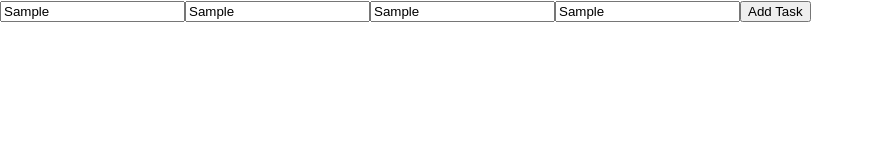
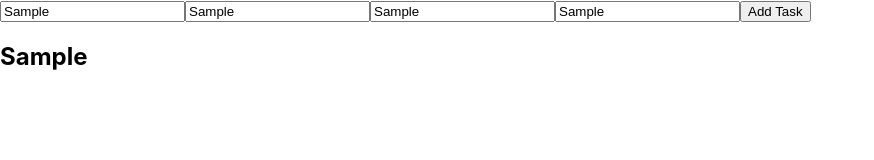
Before and after one commit to Agge20/React.js-Todo-app, a React (Create React App) app in the folder todo-app/: page / in a window 1280 px wide. Both pictures are taken after typing "Sample", "Sample", "Sample", "Sample" into the empty fields and a click on the button "Add Task". Shown: the top 160 px of the page, without its empty margins (0-874 px from the left). Built offline with nearby package versions, Linux system fonts and the light colour scheme.

Commit message:
Added functionality so todo-card is rendered on form-submit

```diff
--- a/todo-app/src/App.js
+++ b/todo-app/src/App.js
@@ -1,4 +1,5 @@
 import TodoForm from "./components/TodoForm";
+import TodoList from "./components/TodoList";
 import TodoContext from "./contexts/TodoContext";
 
 function App() {
@@ -6,6 +7,7 @@ function App() {
     <div className="App">
       <TodoContext>
         <TodoForm />
+        <TodoList />
       </TodoContext>
     </div>
   );
--- /dev/null
+++ b/todo-app/src/components/TodoCard.js
@@ -0,0 +1,14 @@
+import React from 'react';
+
+const TodoCard = (props) => {
+  return (
+    <div>
+      <h2>{props.todoTitle}</h2>
+      <p>{props.todoDesc}</p>
+      <h4>{props.todoAuth}</h4>
+      <h5>{props.todoDeadline}</h5>
+    </div>
+  );
+}
+
+export default TodoCard;
--- /dev/null
+++ b/todo-app/src/components/TodoList.js
@@ -0,0 +1,21 @@
+import React, { useContext, useEffect } from 'react';
+import { TodoContext } from '../contexts/TodoContext';
+import TodoCard from './TodoCard';
+
+
+const TodoList = () => {
+  const { todos } = useContext(TodoContext);
+  return (
+    <div>
+      {
+        todos.map(todo => {
+          return(
+            <TodoCard todoTitle={todo.todoTitle} />
+          )
+        })
+      }
+    </div>
+  );
+}
+
+export default TodoList;
--- a/todo-app/src/contexts/TodoContext.js
+++ b/todo-app/src/contexts/TodoContext.js
@@ -1,16 +1,21 @@
-import React, { createContext, useState, /*  useEffect */} from 'react';
+import React, { createContext, useState, useEffect } from 'react';
 
 export const TodoContext = createContext();
 
 export const TodoContextProvider = (props) => {
 
-  const [todos, setTodos] = useState([]);
-  const addTodo = (todo) => {
-    todos.push(todo)
-    console.log("This is the todos: ")
+  const [todos, setTodos] = useState([
+
+  ]);
+  const addTodo = (data) => {
+    setTodos(prevState => [data, ...prevState])
     console.log(todos)
   }
 
+  useEffect(() => {
+    console.log("Todos")
+    console.log(todos)
+}, [todos]);
 
   const values = {
     addTodo,
```
Also changed, not shown: todo-app/src/components/TodoForm.js (+3 -4 lines), 1 other file (tests, documents, lock files or other folders).
